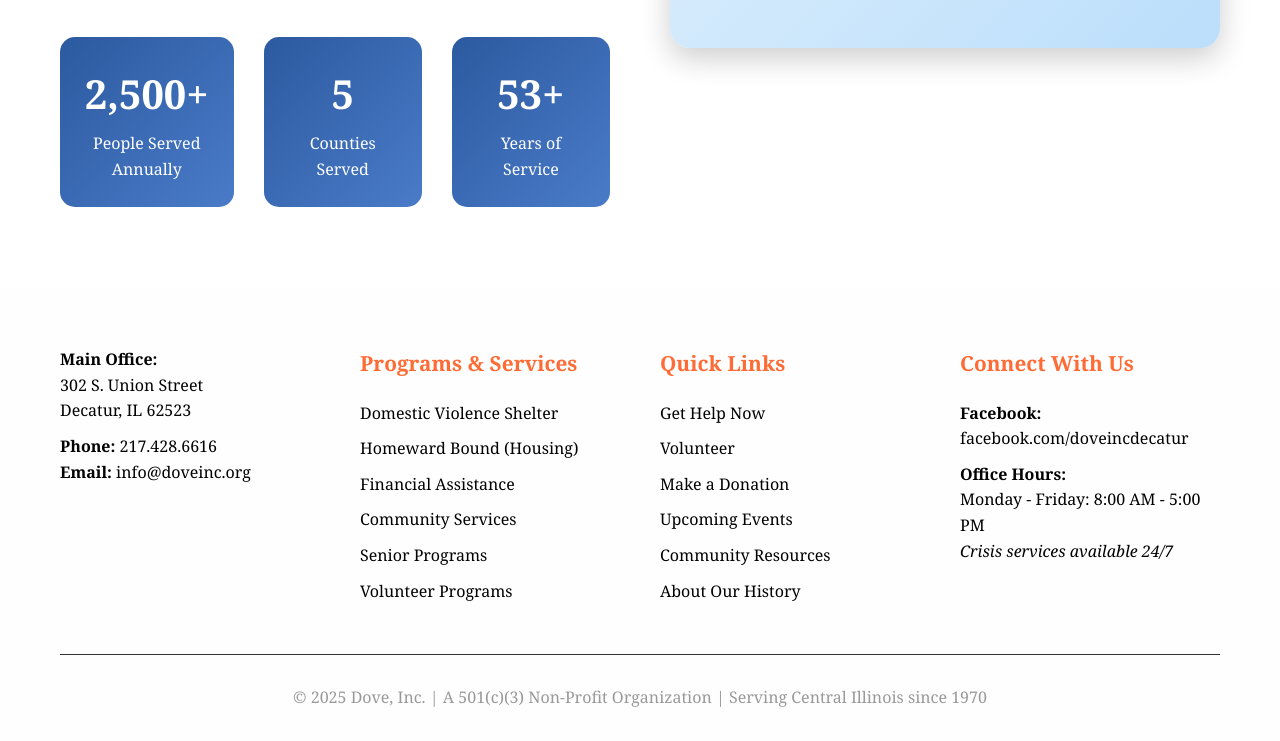
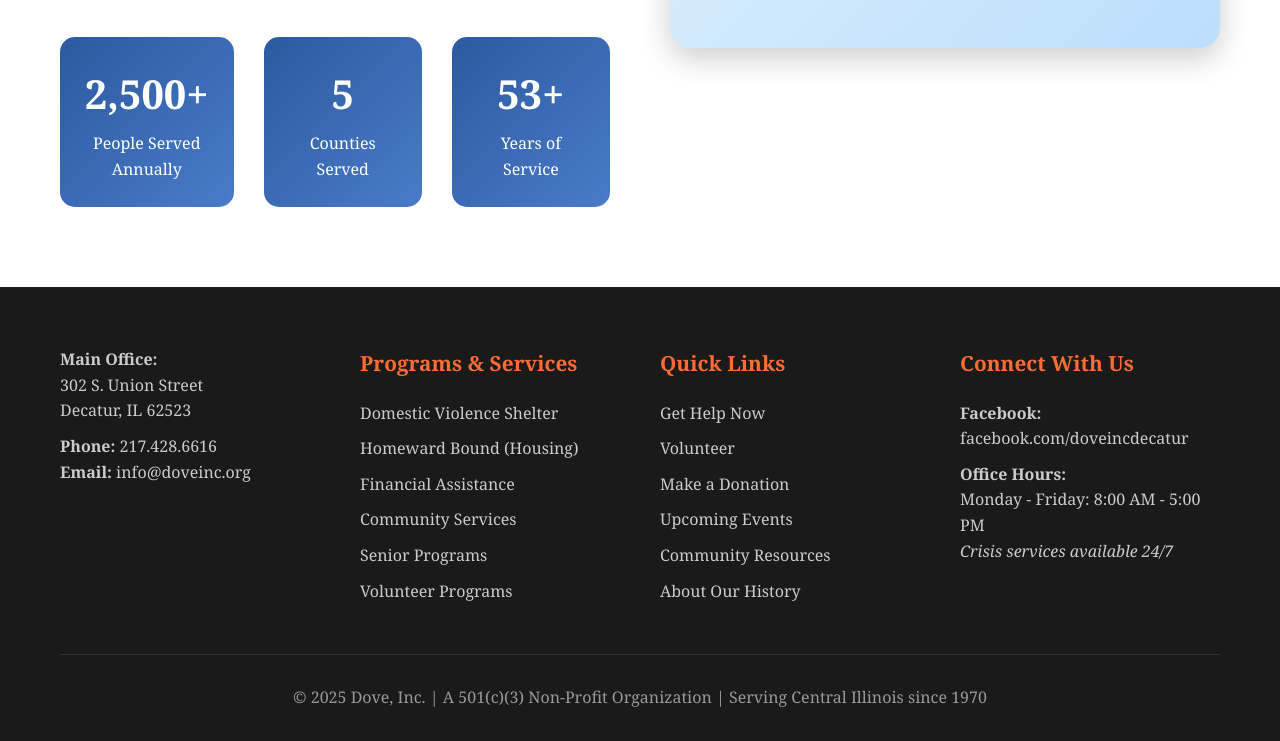
Before and after one commit to rpodeschi/rpodeschi.github.io, a plain HTML site: page mga/dove.html in a window 1280 px wide. Shown: the part 2505-3246 px from the top of the page. Drawn offline with Linux system fonts and the light colour scheme.

Commit message:
Update dove.html Revert Footer

```diff
--- a/mga/dove.html
+++ b/mga/dove.html
@@ -451,9 +451,8 @@
             line-height: 1.6;
         }
 
-        /* Footer */
         footer {
-            background-color: linear-gradient(135deg, #2c5aa0 0%, #4a7bc8 100%);
+            background-color: #1a1a1a;
             color: white;
             padding: 60px 0 30px;
         }
@@ -472,7 +471,7 @@
         }
 
         .footer-section p, .footer-section li {
-            color: black;
+            color: #ccc;
             margin-bottom: 10px;
             line-height: 1.6;
         }
@@ -482,7 +481,7 @@
         }
 
         .footer-section a {
-            color: black;
+            color: #ccc;
             text-decoration: none;
             transition: color 0.3s ease;
         }
```
